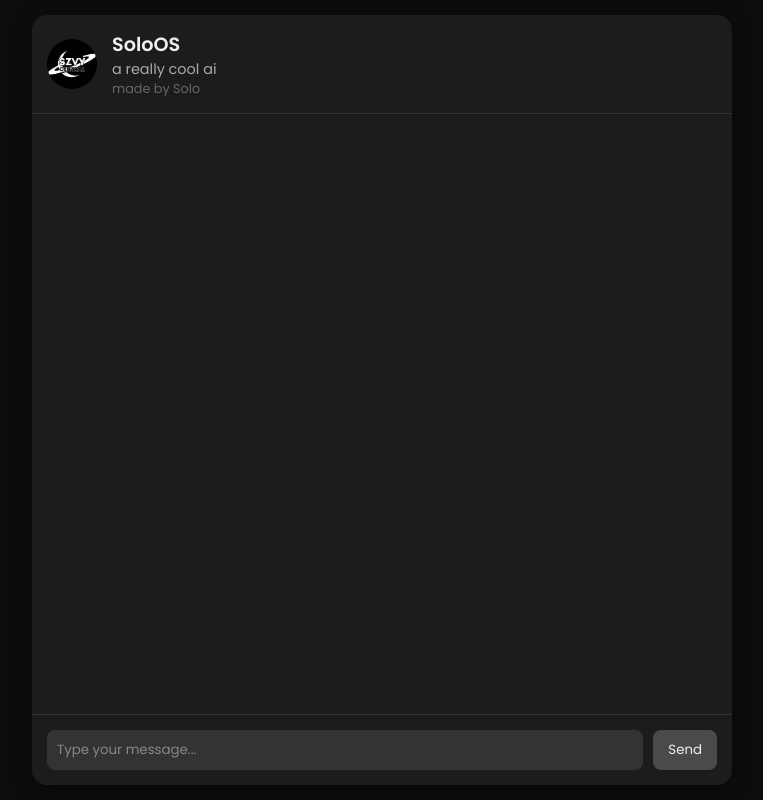
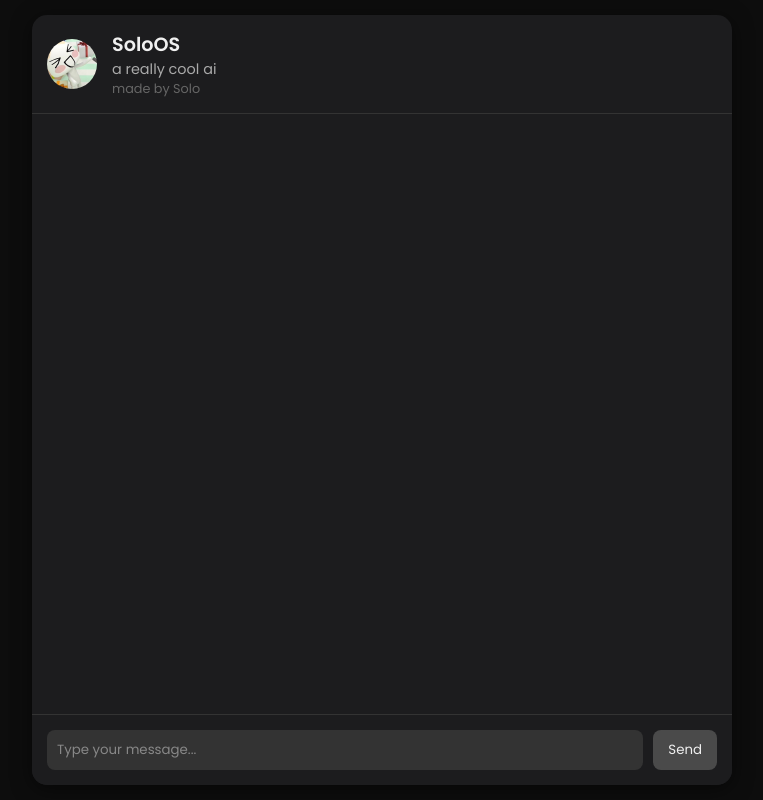
Before and after one commit to solothesecond/szvycentralai, a plain HTML site: page index.html in a window 1280 px wide. Shown: the whole page, without its empty margins (258-1021 px from the left). Drawn offline with Linux system fonts and the light colour scheme.

Commit message:
Update index.html

```diff
--- a/index.html
+++ b/index.html
@@ -10,7 +10,7 @@
 <body>
     <div class="chat-wrapper">
         <header>
-            <img src="profile.png" alt="Szvy Central AI Profile Picture" class="profile-pic">
+            <img src="toropfp.png" alt="Solo Central AI Profile Picture" class="profile-pic">
             <div class="header-info">
                 <h1> SoloOS</h1>
                 <p class="status">a really cool ai</p>
```
